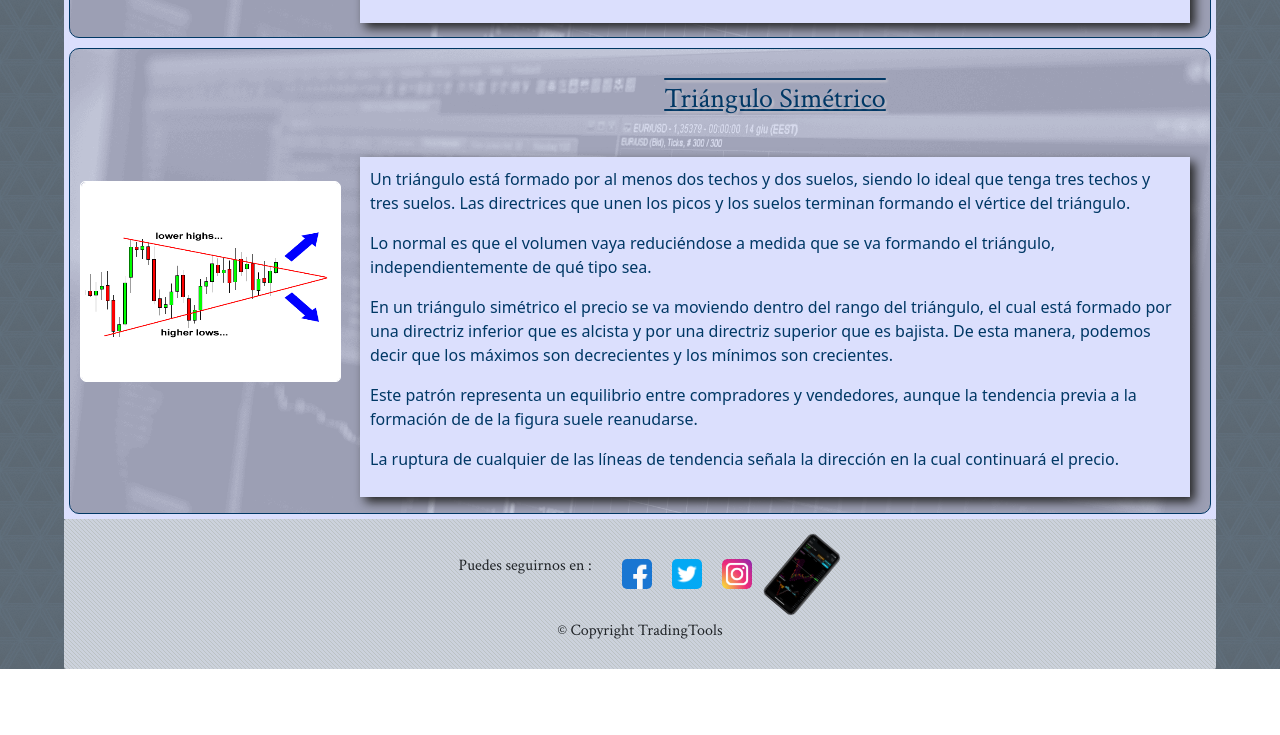
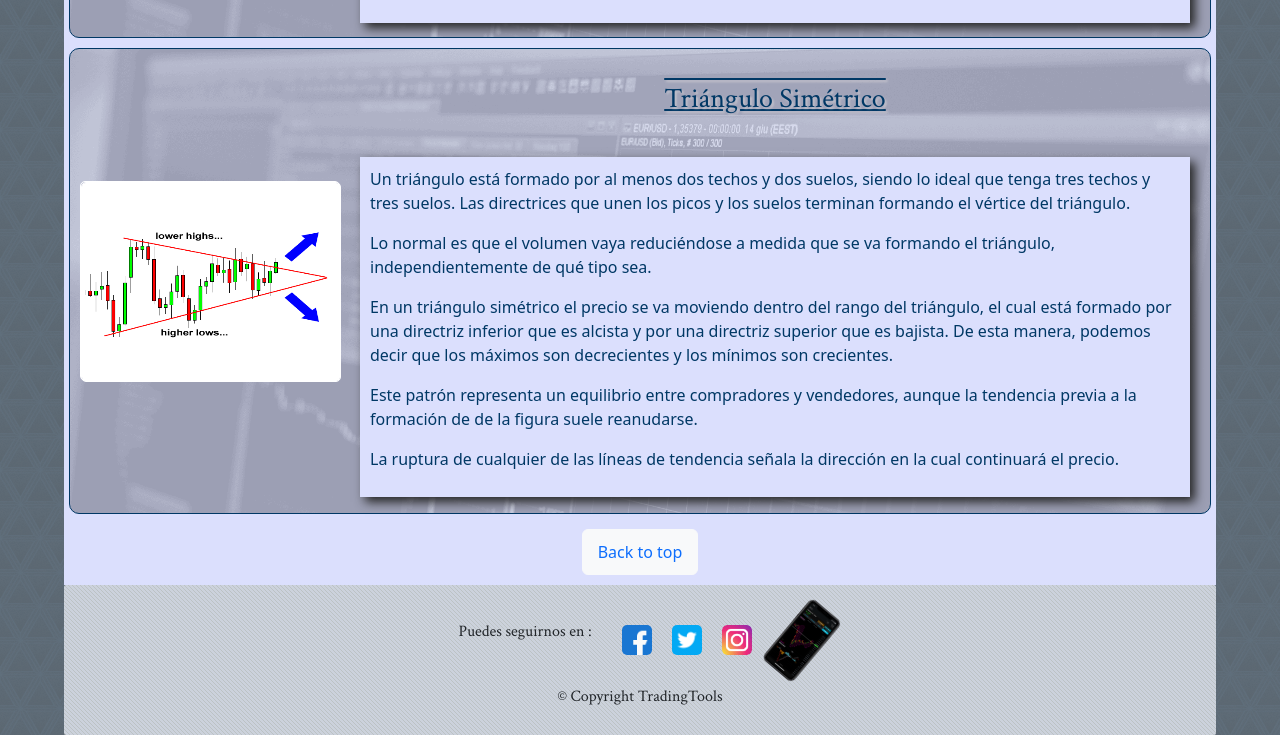
Before and after one commit to JoseLDuran00/tradingtool-duran, a plain HTML site: page informacion.html in a window 1280 px wide. Shown: the part 1981-2716 px from the top of the page. Before the commit the page ends 2650 px from the top, so only its background shows below. Drawn offline with nearby package versions, Linux system fonts and the light colour scheme.

Commit message:
Ajuste en informacion.html

```diff
--- a/informacion.html
+++ b/informacion.html
@@ -164,7 +164,9 @@
         </div>
 
       </div>
-
+      <button type="button" class="btn btn-light btn-subir">
+        <a class="boton-subir" href="#patrones">Back to top</a>
+      </button>
     </section>
   </main>
   <!-- Fin Main -->
--- a/scss/componentes/_informacion.scss
+++ b/scss/componentes/_informacion.scss
@@ -74,6 +74,21 @@
         color : $color-texto;
       }
 
+
+
+  }
+    .btn-subir{
+      padding: 10px;
+      margin: 10px;
+
+    }
+
+  .boton-subir{
+    text-decoration: none;
+    padding: 5px;
+
   }
 
+
+
   /* --- Fin página información----- */
```
Also changed, not shown: estilos/estilos.css.
